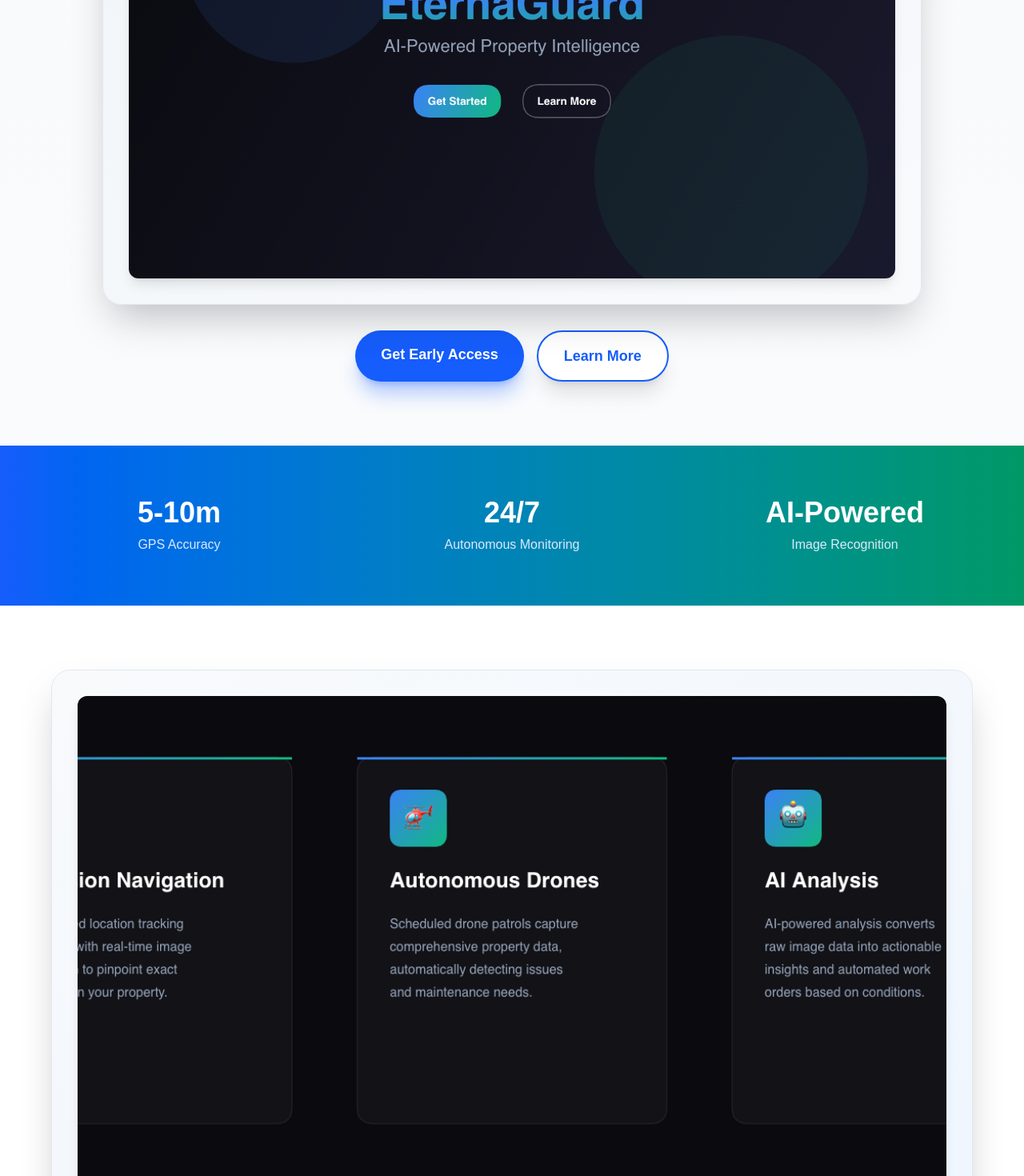
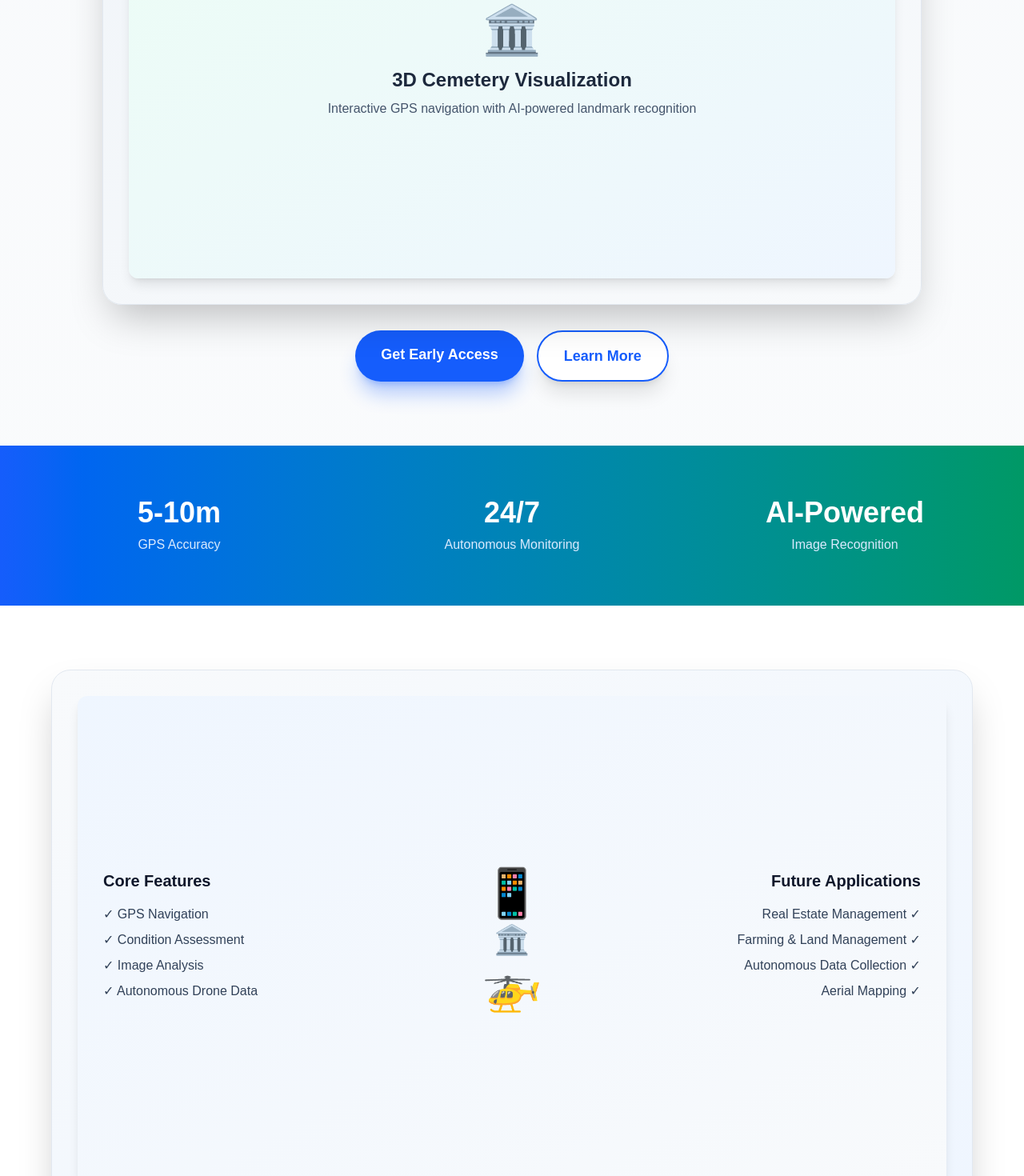
Before and after one commit to Cyberworld-builders/eternaguard, a Next.js app: page / in a window 1280 px wide. Shown: the part 680-2150 px from the top of the page at 80% size. Built offline with nearby package versions, Linux system fonts and the light colour scheme.

Commit message:
Use styled fallbacks directly instead of loading images
- Convert image placeholders to direct JSX components
- Removes 404 errors for missing images
- Keeps images in public/images for future use
- Fallbacks render server-side for better Vercel compatibility

```diff
--- a/app/page.tsx
+++ b/app/page.tsx
@@ -76,29 +76,17 @@ export default function Home() {
             </p>
           </div>
 
-          {/* Hero Image/Mockup */}
+          {/* Hero Visual */}
           <div className="relative max-w-5xl mx-auto mb-8">
             <div className="bg-gradient-to-br from-slate-100 to-slate-50 rounded-3xl p-8 shadow-2xl border border-slate-200">
-              {/* Image placeholder - user will add actual images here */}
-              <div className="relative aspect-video bg-white rounded-xl overflow-hidden shadow-lg">
-                <img
-                  src="/images/eternaguard-hero.png"
-                  alt="EternaGuard Cemetery Management System"
-                  className="w-full h-full object-cover"
-                  onError={(e) => {
-                    // Fallback if image not found
-                    e.currentTarget.style.display = 'none';
-                    e.currentTarget.parentElement!.innerHTML = `
-                      <div class="w-full h-full flex items-center justify-center bg-gradient-to-br from-emerald-50 to-blue-50">
-                        <div class="text-center p-8">
-                          <div class="text-6xl mb-4">🏛️</div>
-                          <h3 class="text-2xl font-bold text-slate-800 mb-2">3D Cemetery Visualization</h3>
-                          <p class="text-slate-600">Interactive GPS navigation with AI-powered landmark recognition</p>
+              <div className="relative aspect-video rounded-xl overflow-hidden shadow-lg">
+                <div className="w-full h-full flex items-center justify-center bg-gradient-to-br from-emerald-50 to-blue-50">
+                  <div className="text-center p-8">
+                    <div className="text-6xl mb-4">🏛️</div>
+                    <h3 className="text-2xl font-bold text-slate-800 mb-2">3D Cemetery Visualization</h3>
+                    <p className="text-slate-600">Interactive GPS navigation with AI-powered landmark recognition</p>
                   </div>
                 </div>
-                    `;
-                  }}
-                />
               </div>
             </div>
           </div>
@@ -140,41 +128,33 @@ export default function Home() {
         </div>
       </section>
 
-      {/* Overview Section with Second Mockup */}
+      {/* Overview Section */}
       <section className="py-20 px-4 sm:px-6 lg:px-8 bg-white">
         <div className="max-w-7xl mx-auto">
           <div className="relative max-w-6xl mx-auto">
             <div className="bg-gradient-to-br from-slate-50 to-blue-50 rounded-3xl p-8 shadow-2xl border border-slate-200">
-              <div className="relative aspect-video bg-white rounded-xl overflow-hidden shadow-lg">
-                <img
-                  src="/images/eternaguard-overview.png"
-                  alt="EternaGuard System Overview"
-                  className="w-full h-full object-cover"
-                  onError={(e) => {
-                    // Fallback if image not found
-                    e.currentTarget.style.display = 'none';
-                    e.currentTarget.parentElement!.innerHTML = `
-                      <div class="w-full h-full flex items-center justify-center bg-gradient-to-br from-blue-50 to-slate-50 p-8">
-                        <div class="grid grid-cols-1 md:grid-cols-3 gap-8 w-full">
-                          <div class="text-left">
-                            <h3 class="text-xl font-bold text-slate-900 mb-4">Core Features</h3>
-                            <ul class="space-y-2 text-slate-700">
+              <div className="relative aspect-video rounded-xl overflow-hidden shadow-lg">
+                <div className="w-full h-full flex items-center justify-center bg-gradient-to-br from-blue-50 to-slate-50 p-8">
+                  <div className="grid grid-cols-1 md:grid-cols-3 gap-8 w-full">
+                    <div className="text-left">
+                      <h3 className="text-xl font-bold text-slate-900 mb-4">Core Features</h3>
+                      <ul className="space-y-2 text-slate-700">
                         <li>✓ GPS Navigation</li>
                         <li>✓ Condition Assessment</li>
                         <li>✓ Image Analysis</li>
                         <li>✓ Autonomous Drone Data</li>
                       </ul>
                     </div>
-                          <div class="flex items-center justify-center">
-                            <div class="text-center">
-                              <div class="text-6xl mb-2">📱</div>
-                              <div class="text-4xl">🏛️</div>
-                              <div class="text-6xl mt-2">🚁</div>
+                    <div className="flex items-center justify-center">
+                      <div className="text-center">
+                        <div className="text-6xl mb-2">📱</div>
+                        <div className="text-4xl">🏛️</div>
+                        <div className="text-6xl mt-2">🚁</div>
                       </div>
                     </div>
-                          <div class="text-right">
-                            <h3 class="text-xl font-bold text-slate-900 mb-4">Future Applications</h3>
-                            <ul class="space-y-2 text-slate-700">
+                    <div className="text-right">
+                      <h3 className="text-xl font-bold text-slate-900 mb-4">Future Applications</h3>
+                      <ul className="space-y-2 text-slate-700">
                         <li>Real Estate Management ✓</li>
                         <li>Farming & Land Management ✓</li>
                         <li>Autonomous Data Collection ✓</li>
@@ -183,9 +163,6 @@ export default function Home() {
                     </div>
                   </div>
                 </div>
-                    `;
-                  }}
-                />
               </div>
             </div>
           </div>
```
Lines whose indentation alone changed are shown as unchanged.
